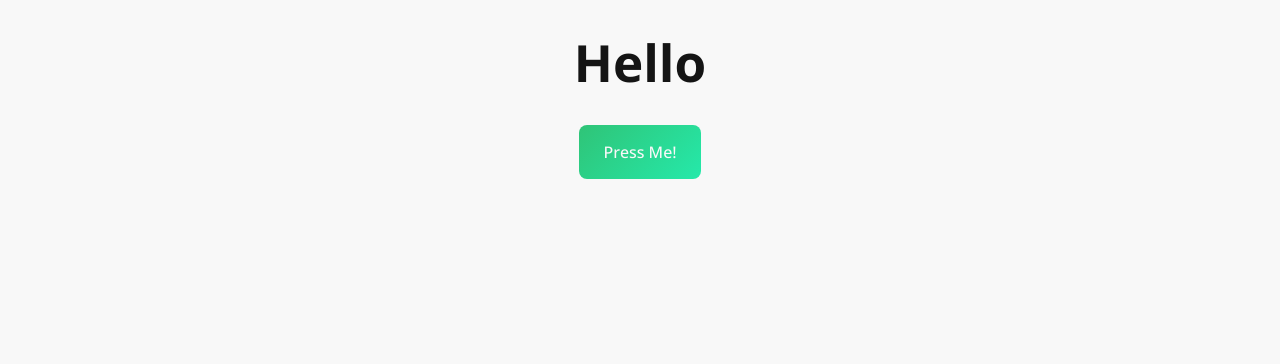
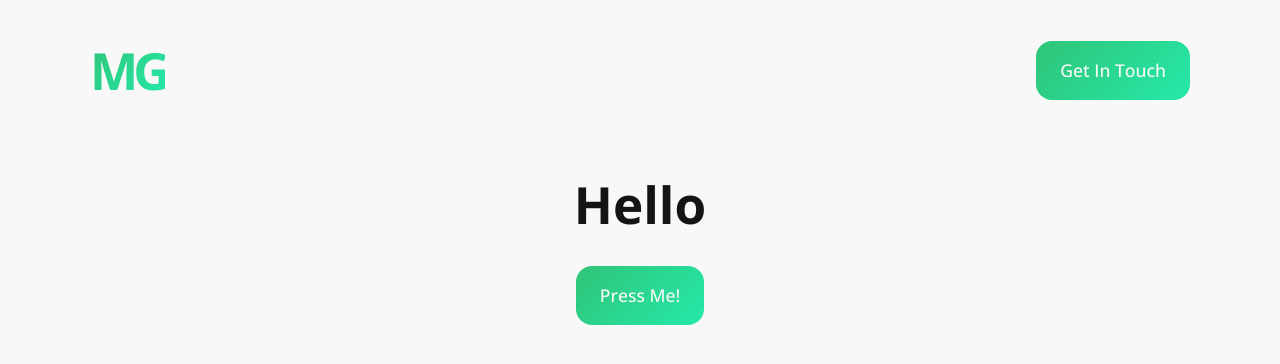
Before and after one commit to mgiann2/portfolio-website-v2, a Vue app: page / in a window 1280 px wide. Shown: the top 364 px of the page. Built offline with nearby package versions, Linux system fonts and the light colour scheme.

Commit message:
Add header component

```diff
--- a/src/App.vue
+++ b/src/App.vue
@@ -1,8 +1,10 @@
 <script setup lang="ts">
 import Hero from "./components/Hero.vue"
+import Header from "./components/Header.vue"
 </script>
 
 <template>
+    <Header/>
     <Hero/>
 </template>
 
--- /dev/null
+++ b/src/components/Header.vue
@@ -0,0 +1,37 @@
+<script setup lang="ts">
+
+</script>
+
+<template>
+    <nav role="navigation" aria-label="main navigation">
+        <div class="container">
+            <h1 style="width: min-content;
+                       letter-spacing: -5px;
+                       background: linear-gradient(135deg, var(--primary), var(--accent));
+                       -webkit-background-clip: text;
+                       background-clip: text;
+                       color: transparent;">
+                MG
+            </h1>
+            <div class="contact-container">
+                <a href="mailto:matteogiannone24@gmail.com" class="btn">Get In Touch</a>
+            </div>
+        </div>
+    </nav>
+</template>
+
+<style scoped>
+nav > .container {
+    display: flex;
+    min-height: 3.25rem;
+    align-items: stretch;
+}
+
+.contact-container {
+    display: flex;
+    align-items: center;
+    justify-content: flex-end;
+    flex-grow: 1;
+}
+
+</style>
--- a/src/components/Hero.vue
+++ b/src/components/Hero.vue
@@ -5,7 +5,7 @@
 <template>
     <div class="container">
         <h1>Hello</h1>
-        <button>Press Me!</button>
+        <button class="btn">Press Me!</button>
     </div>
 </template>
 
--- a/src/style.css
+++ b/src/style.css
@@ -7,7 +7,7 @@
 
     color-scheme: light dark;
     color: #f8f8f8;
-    background-color: #141414;
+    background-color: #0f0f0f;
 
     font-synthesis: none;
     text-rendering: optimizeLegibility;
@@ -21,13 +21,8 @@
     --accent: #25e9aa;
 }
 
-a {
-  font-weight: 500;
-  color: var(--primary);
-  text-decoration: inherit;
-}
-a:hover {
-  color: var(--secondary);
+body {
+    margin: 0
 }
 
 body {
@@ -39,28 +34,53 @@ h1 {
     line-height: 1.1;
 }
 
-button {
-  border-radius: 8px;
+a, button {
+    all: unset;
+}
+
+.btn {
+    border-radius: 16px;
     border: none;
     outline: none;
     padding: 1rem 1.5rem;
-  font-size: 1rem;
+    font-size: 1.1rem;
     font-weight: 500;
     font-family: inherit;
     background: linear-gradient(135deg, var(--primary), var(--accent));
     cursor: pointer;
-  transition: all 0.1s
+    transition: all .1s
 }
-button:hover {
+.btn:hover {
     box-shadow: color-mix(in hsl, var(--primary), rgba(1, 1, 1, 0) 50%) 0 1px 30px;
     transition-duration: .1s;
 }
-button:active {
+.btn:active {
     box-shadow: color-mix(in hsl, var(--primary), rgba(1, 1, 1, 0) 25%) 0 1px 30px;
     transition-duration: .1s;
 }
-button:focus-visible {
+.btn:focus-visible {
     box-shadow: color-mix(in hsl, var(--primary), rgba(1, 1, 1, 0) 75%) 0 1px 30px;
+    transition-duration: .1s;
+}
+
+.link {
+    color: var(--primary);
+    font-size: 1.1rem;
+    font-weight: 500;
+    transition: all .1s;
+    cursor: pointer;
+    padding: 1rem;
+}
+.link:hover {
+    text-shadow: 0 0 1rem var(--primary);
+    transition-duration: .1s;
+}
+.link:active {
+    text-shadow: 0 0 2rem var(--primary);
+    transition-duration: .1s;
+}
+.link:focus-visible {
+    text-shadow: 0 0 .5rem var(--primary);
     transition-duration: .1s;
 }
 
@@ -69,7 +89,8 @@ button:focus-visible {
 }
 
 .container {
-
+    width: 100%;
+    margin: 0 auto;
 }
 
 @media (prefers-color-scheme: light) {
@@ -78,7 +99,7 @@ button:focus-visible {
         background-color: var(--white);
     }
 
-  button {
+    .btn {
       color: var(--white);
     }
 }
@@ -88,21 +109,31 @@ button:focus-visible {
 }
 
 @media only screen and (min-width: 600px) {
-
+    .container {
+        max-width: 540px;
+    }
 }
 
 @media only screen and (min-width: 768px) {
-
+    .container {
+        max-width: 720px;
+    }
 }
 
 @media only screen and (min-width: 992px) {
-
+    .container {
+        max-width: 960px;
+    }
 }
 
 @media only screen and (min-width: 1200px) {
-
+    .container {
+        max-width: 1100px;
+    }
 }
 
-@media only screen and (min-width: 1400) {
-
+@media only screen and (min-width: 1400px) {
+    .container {
+        max-width: 1300px;
     }
+}
```
Lines whose indentation alone changed are shown as unchanged.
